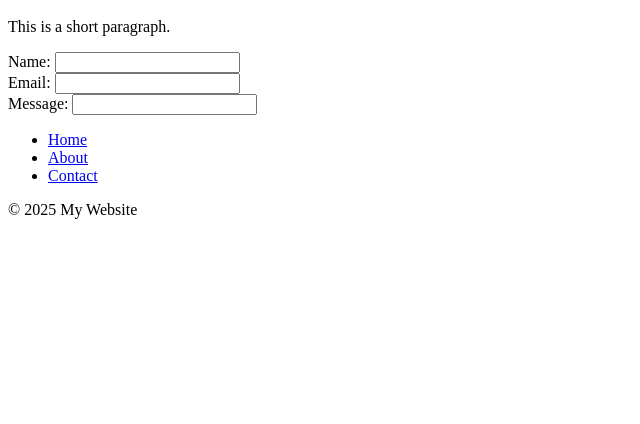
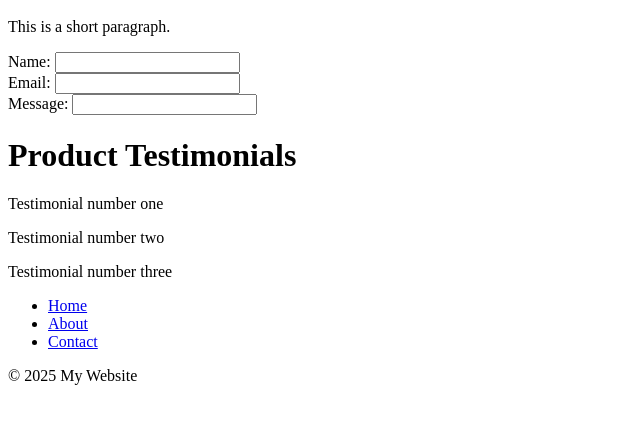
Before and after one commit to Ashundere/website-project-redo, a plain HTML site: page index.html in a window 1280 px wide. Shown: the part 146-570 px from the top of the page, without its empty margins (0-640 px from the left). Drawn offline with Linux system fonts and the light colour scheme.

Commit message:
Add testimonials section

```diff
--- a/index.html
+++ b/index.html
@@ -23,7 +23,12 @@
     <label for="message">Message:</label>
     <input type="text" name="message" id="message" required />
 </div>
-
+<div class="testimonials">
+    <h1> Product Testimonials</h1>
+    <p>Testimonial number one</p>
+    <p>Testimonial number two</p>
+    <p>Testimonial number three</p>
+</div>
 <nav>
   <ul>
     <li><a href="#">Home</a></li>
```
